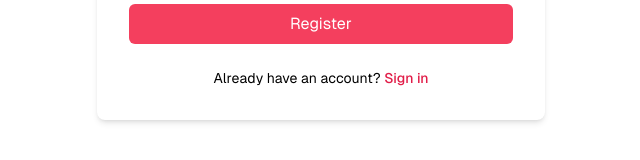
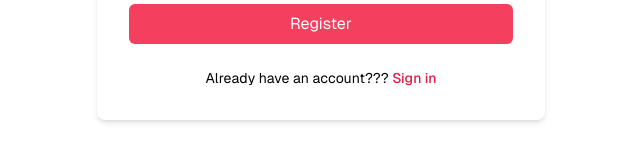
Before and after one commit to dindanurhalisa/almed, a Next.js app: page /register in a window 1280 px wide. Shown: the part 504-664 px from the top of the page, without its empty margins (319-959 px from the left). Built offline with nearby package versions, Linux system fonts and the light colour scheme.

Commit message:
update akun

```diff
--- a/src/app/(public)/register/page.tsx
+++ b/src/app/(public)/register/page.tsx
@@ -105,7 +105,7 @@ const RegisterPage = () => {
           </form>
 
           <div className="text-center text-sm">
-            <span className="text-gray-600">Already have an account? </span>
+            <span className="text-gray-600">Already have an account??? </span>
             <Link href="/login" className="font-medium text-rose-600 hover:text-rose-500">
               Sign in
             </Link>
```
